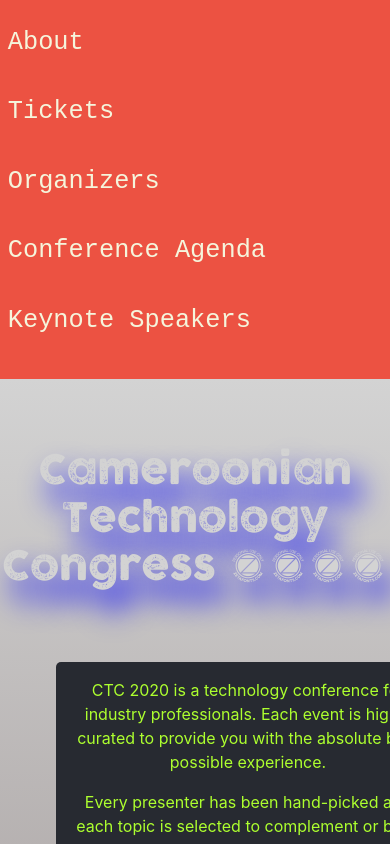
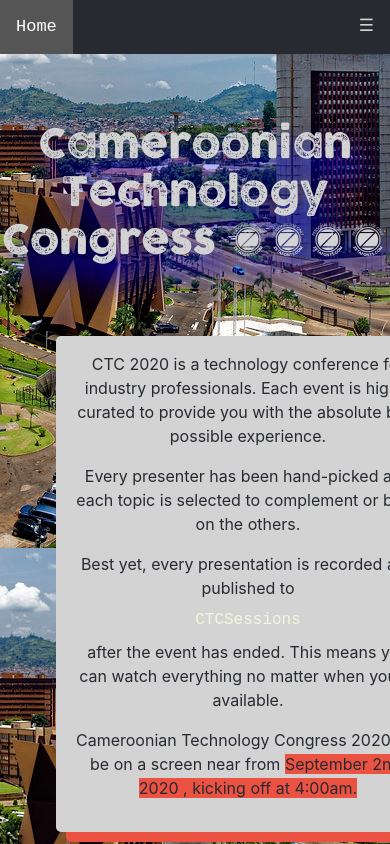
Before and after one commit to t-yanick/html-css-capstone, a plain HTML site: page pages/about.html in a window 390 px wide. Shown: the top 844 px of the page. Drawn offline with nearby package versions, Linux system fonts and the light colour scheme; files whose address does not match are found by name; a web font is replaced by a local one.

Commit message:
changed colors in the tickets and about pages to project required colors

```diff
--- a/pages/about.html
+++ b/pages/about.html
@@ -10,8 +10,7 @@
     <link href="//db.onlinewebfonts.com/c/d14035f6b1afeabafbee4abb2ebf0fc6?family=COCOGOOSE" rel="stylesheet"
         type="text/css" />
     <link href="https://fonts.googleapis.com/css2?family=Lato:ital,wght@1,300&display=swap" rel="stylesheet">
-    <script src="jquery-3.4.0.min.js"></script>
-    <script src="scripts/navbar.js"></script>
+    <link rel="stylesheet" href="https://cdnjs.cloudflare.com/ajax/libs/font-awesome/4.7.0/css/font-awesome.min.css">
     <title>Document</title>
 </head>
 
@@ -19,36 +18,16 @@
 
     <header>
         <nav>
-            <ul>
-                <button>🞬</button>
-                <li>
-                    <img class="logo" src="../images/logo.png" alt="logo">
-                </li>
-                <li class="link-animation">
-                    <!-- link one -->
-                    <a href="#about"> About </a>
-                </li>
-                <li>
-                    <!-- link two -->
-                    <a href="tickets.html"> Tickets </a>
-                </li>
-                <li>
-                    <!-- link three -->
-                    <a href="./pages/"> Organizers</a>
-                </li>
-                <li>
-                    <!-- link four -->
-                    <a href="./pages/"> Conference Agenda </a>
-                </li>
-                <li>
-                    <!-- link four -->
-                    <a href="./pages/"> Keynote Speakers </a>
-                </li>
-                <li>
-                    <!-- link four -->
-                    <a href="./pages/"> Partners </a>
-                </li>
-            </ul>
+            <div class="topnav" id="myTopnav">
+                <a href="#index.html" class="active">Home</a>
+                <a href="#about">About</a>
+                <a href="tickets.html">Tickets</a>
+                <a href="#partners">Partners</a>
+                <a href="#partners">Keynote Speakers</a>
+                <a href="#conference-agenda">Conference Agenda</a>
+                <a href="#contact">Contact</a>
+                <a href="javascript:void(0);" class="icon" onclick="myFunction()">&#9776;</a>
+            </div>
         </nav>
     </header>
 
@@ -64,11 +43,13 @@
                 </p>
                 <p>Every presenter has been hand-picked and each topic is selected to complement or build on the
                     others.</p>
-                <p>Best yet, every presentation is recorded and published to <a href="#">CTCSessions</a> after the event
+                <p>Best yet, every presentation is recorded and published to <span class="text-bg"><a
+                            href="#">CTCSessions</a> </span> after the event
                     has ended.
                     This means you can watch everything no matter when you're available.</p>
-                <p>Cameroonian Technology Congress 2020 will be on a screen near from September 2nd, 2020 , kicking off
-                    at 4:00am.</p>
+                <p>Cameroonian Technology Congress 2020 will be on a screen near from <span class="text-bg">September
+                        2nd, 2020 , kicking off
+                        at 4:00am.</span></p>
             </div>
 
             <div>
@@ -122,24 +103,16 @@
             </div>
         </div>
     </footer>
-
+    <script>
+        function myFunction() {
+            var x = document.getElementById("myTopnav");
+            if (x.className === "topnav") {
+                x.className += " responsive";
+            } else {
+                x.className = "topnav";
+            }
+        }
+    </script>
 </body>
 
-<!-- <script src="jquery-3.4.0.min.js"></script>
-<script type="text/javascript">
-    $(document).ready(function () {
-
-        $("button").click(function () {
-
-            if ($("button").text() == "☰") {
-                $("button").text("🞬");
-            } else {
-                $("button").text("☰");
-            }
-
-            $("li").toggle("slow");
-        });
-    });
-</script> -->
-
 </html>
--- a/styles/about.css
+++ b/styles/about.css
@@ -12,6 +12,12 @@ body{
     width: 100%;
   }
 
+  :root {
+    --first-color: #272A31;
+    --second-color: #EC5242;
+    --third-color: #D3D3D3;
+}
+
 li{
     list-style-type: none;
     margin: 2vw 0;
@@ -22,7 +28,6 @@ li{
     text-decoration: none;
     color: beige;
     font-family: monospace;
-  margin-top: 1rem;
     padding: 2vw;
   }
 
@@ -37,53 +42,45 @@ li{
 
 /*----------Navbar-----------*/
 
-  nav{
-    width: 100vw;
-    /* background-color: #ec5242; */
-    background-color:  #272a31;
-    height: 11.3vh;
-    /* position: fixed; */
-    /* z-index: 99; */
+
+.topnav {
+    background-color: var(--first-color);
+    overflow: hidden;
   }
 
-  ul{
+  .topnav a {
+    float: left;
     display: block;
-    margin: 0;
-    padding: 0;
-
-    display: flex;
+    color: var(--third-color);
+    text-align: center;
+    padding: 14px 16px;
+    text-decoration: none;
+    font-size: 17px;
   }
 
-   .logo {
+  .active {
+    background-color: var(--second-color);
+    color: var(--third-color);
 
-    width: 10vw;
-    height: 11.4vh;
-    position: relative;
-    margin-left: 0;
-    margin-top: -27px;
   }
 
-
-  ul button{
+  .topnav .icon {
     display: none;
   }
 
-  a:hover{
-    background: radial-gradient(#ec5242,#f1958b ) ;
-    color: black;
+  .topnav a:hover{
+    background-color: #555;
+    color: white;
+  }
 
-  }
+ /*---------end of navbar--------*/
 
   /*----------MAIN SECTION-----------*/
 
 
   .main-section-container {
-    /* background-image: url("./images/bg-img.jpg"); */
-      /* background: linear-gradient(#d3d3d3, #d5d5d5); */
       height: 100%;
       margin-top: -33px;
-      /* background: radial-gradient(#ec5242,#f1958b ) ; */
-      background: linear-gradient(#d3d3d3,#8f8483 ) ;
       position: relative;
       padding-top: -4rem;
   }
@@ -95,41 +92,37 @@ li{
   }
 
   .main-text {
-      /* justify-content: center;
-      align-items: center; */
       align-content: center;
       padding-top: 8vh;
-      /* padding-left: 30vw; */
       font-size: x-large;
       margin-bottom: 2rem;
       margin-top: 2rem;
-      /* text-shadow: 0 0 3px #FF0000, 0 0 5px #0000FF; */
       color: #d3d3d3;
-      /* text-shadow: 2px 2px 4px #000000; */
       animation: mymove 2s infinite;
-      /* font-family: 'Franklin Gothic Medium', 'Arial Narrow', Arial, sans-serif; */
       font-family: my-cocofont;
   }
   @keyframes mymove {
     50% {text-shadow: 10px 20px 30px blue;}
   }
 
-  /* @keyframes mymove {
-    50% {text-shadow: 0 0 3px #FF0000, 0 0 5px #0000FF;}
-  } */
-
-
 .about-text {
-    width: 50%;
+    width: 60%;
     height: 40%;
-    /* background-color: #d3d3d3; */
-    background-color: #272a31;
-    margin-left: 20rem;
+    background-color: var(--third-color);
+    margin-left: auto;
+    margin-right: auto;
     margin-top: 4rem;
+    margin-bottom: 2rem;
     text-align: center;
-    color: greenyellow;
+    color: var(--first-color);
     border-radius: 5px;
     padding: 1rem;
+    box-shadow: 10px 10px var(--second-color);
+}
+
+.about-text p .text-bg {
+    background-color: var(--second-color);
+    cursor: pointer;
 }
 
 
@@ -155,23 +148,22 @@ li{
     padding: 0.5rem 0;
     margin-bottom: 1rem;
     display: inline-block;
-/* padding: 15px 25px; */
 font-size: 24px;
 cursor: pointer;
 text-align: center;
 text-decoration: none;
 outline: none;
 color: white;
-background-color: CORAL;
+background-color: var(--second-color);
 border: none;
 border-radius: 15px;
-box-shadow: 0 10px #999;
+box-shadow: 0 10px var(--first-color);
 }
 
 .subscribe-btn:hover {background-color: coral}
 .subscribe-btn:active {
-background-color: coral;
-box-shadow: 0 5px #666;
+background-color: var(--second-color);
+box-shadow: 0 5px var(--first-color);
 transform: translateY(4px);
 }
 
@@ -181,7 +173,7 @@ transform: translateY(4px);
 }
 
 .twitter-follow span {
-    color: #ec5242;
+    color: var(--second-color);
     text-decoration: underline;
     cursor: pointer;
 }
@@ -198,18 +190,19 @@ transform: translateY(4px);
 }
 
 .past-congress-text h3 {
-    color: #ec5242;
+    color: var(--second-color);
     font-weight: 900;
 }
 
 .past-congress-text p {
-    color: #272a31;
+    color: var(--first-color);
     font-weight: 500;
     text-align: center;
 }
 
 .buea-2014 {
     background-image: url(../images/buea-2014.jpg);
+    background-image: url(../images/buea-2014.jpg), linear-gradient(black, gray);
     background-repeat: no-repeat;
     background-size: cover;
     width: 25rem;
@@ -231,7 +224,7 @@ transform: translateY(4px);
 
 .buea-2014 h1 {
     margin-top: 7rem;
-    color: red;
+    color: var(--second-color);
 }
 
 .buea-2014 h1:hover {
@@ -240,7 +233,7 @@ transform: translateY(4px);
 }
 
 .buea-2014 h3 {
-    color: red;
+    color: var(--second-color);
 }
 
 .buea-2014 h3:hover {
@@ -250,7 +243,7 @@ transform: translateY(4px);
 
 .douala-2017 h1 {
     margin-top: 7rem;
-    color: red;
+    color: var(--second-color);
 }
 
 .douala-2017 h1:hover {
@@ -258,7 +251,7 @@ transform: translateY(4px);
     color:rgb(7, 241, 7);
 }
 .douala-2017 h3 {
-    color: red;
+    color: var(--second-color);
 }
 
 .douala-2017 h3:hover {
@@ -271,37 +264,11 @@ transform: translateY(4px);
       margin-top: 2rem;
   }
 
-
-
-
-
-  .partners-container{
-      height: 20rem;
-      width: 100%;
-      background-color: #272a31;
-  }
-
-  .partners-title {
-      color: #ec5242;
-      text-align: center;
-      margin-top: 1rem;
-      padding-top: 1rem;
-  }
-
-.partner-logo {
-    width: 120px;
-    height: 100px;
-    justify-content: space-evenly;
-    width: 70%;
-    margin-left: 7rem;
-    margin-top: 2rem;
-}
-
   .footer-container {
       height: 12rem;
       width: 100%;
       height: 100%;
-      background-color: #d3d3d3;
+      background-color: var(--third-color);
       text-align: center;
       padding-top: 2rem;
   }
@@ -320,10 +287,40 @@ transform: translateY(4px);
 }
 /*----------MEDIA QUERIES-----------*/
 
+@media screen and (max-width: 767px) {
+    .topnav a:not(:first-child), .dropdown .dropbtn {
+      display: none;
+    }
+    .topnav a.icon {
+      float: right;
+      display: block;
+    }
+  }
+
+@media screen and (max-width: 767px) {
+    .topnav.responsive {position: relative;}
+    .topnav.responsive a.icon {
+      position: absolute;
+      right: 0;
+      top: 0;
+    }
+    .topnav.responsive a {
+      float: none;
+      display: block;
+      text-align: left;
+    }
+    .topnav.responsive .dropdown {float: none;}
+    .topnav.responsive .dropdown-content {position: relative;}
+    .topnav.responsive .dropdown .dropbtn {
+      display: block;
+      width: 100%;
+      text-align: left;
+    }
+  }
+
   @media only screen and (max-width: 767px) {
 body {
     overflow-x: hidden;
-    /* width: 100%; */
 }
 
     ul{
@@ -332,8 +329,7 @@ body {
 
     nav{
         width: 100vw;
-        background-color: #ec5242;
-        height: 45vh;
+        background-color: var(--second-color)
       }
 
       main {
@@ -342,10 +338,6 @@ body {
 
     a{
       display: block;
-    }
-
-    .logo {
-        display: none;
     }
 
     li{
--- a/styles/styles.css
+++ b/styles/styles.css
@@ -1,16 +1,20 @@
 
 /*----------general styles-----------*/
 html {
-
     overflow-x: hidden;
 }
 
 body{
     margin: auto;
     box-sizing: border-box;
-    background-image: url("./images/bg-img.jpg");
     width: 100%;
   }
+
+  :root {
+    --first-color: #272A31;
+    --second-color: #EC5242;
+    --third-color: #D3D3D3;
+}
 
 li{
     list-style-type: none;
@@ -22,8 +26,7 @@ li{
     text-decoration: none;
     color: beige;
     font-family: monospace;
-  /* margin-top: 1rem; */
-    padding: 2vw;
+    padding: 4vw;
   }
 
   .flex {
@@ -37,46 +40,39 @@ li{
 
 /*----------Navbar-----------*/
 
-  nav{
-    width: 100vw;
-    /* background-color: #ec5242; */
-    background-color:  #272a31;
-    height: 11.3vh;
-    /* position: fixed; */
-    /* z-index: 99; */
+
+ .topnav {
+    background-color: var(--first-color);
+    overflow: hidden;
   }
 
-  ul{
+  .topnav a {
+    float: left;
     display: block;
-    margin: 0;
-    padding: 0;
-
-    display: flex;
+    color: var(--third-color);
+    text-align: center;
+    padding: 14px 16px;
+    text-decoration: none;
+    font-size: 17px;
   }
 
-   .logo {
+  .active {
+    background-color: var(--second-color);
+    color: var(--third-color)
+  }
 
-    width: 10vw;
-    height: 11.4vh;
-    position: relative;
-    margin-left: 0;
-    margin-top: -27px;
+  .topnav .icon {
+    display: none;
+  }
+
+  .topnav a:hover{
+    background-color: #555;
+    color: white;
   }
 
 
-  ul button{
-    display: none;
-  }
 
-  a:hover{
-    background: radial-gradient(#ec5242,#f1958b ) ;
-    color: black;
-    /* height: 190vh; */
-  }
-
-  .link-animation {
-    /* border: 1px solid yellow; */
-  }
+ /*---------end of navbar--------*/
 
   /*----------MAIN SECTION-----------*/
 
@@ -120,10 +116,6 @@ li{
     50% {text-shadow: 10px 20px 30px blue;}
   }
 
-  /* @keyframes mymove {
-    50% {text-shadow: 0 0 3px #FF0000, 0 0 5px #0000FF;}
-  } */
-
   .conf-date{
       justify-content: space-around;
       margin-top: 2rem;
@@ -157,11 +149,9 @@ li{
       width: 50%;
       margin-left: 17rem;
       border-radius: 5px;
-      /* padding: 0.01px 0; */
       margin-top: 1rem;
       letter-spacing: 2px;
       word-spacing: 25px;
-
       color: aliceblue;
   }
 
@@ -235,7 +225,6 @@ height: 50px;
     color: antiquewhite;
     text-align: center;
     font-size: small;
-    /* line-height: 1; */
     margin: 0 2px;
 }
 
@@ -324,13 +313,46 @@ height: 50px;
 
 /*----------MEDIA QUERIES-----------*/
 
+
+@media screen and (max-width: 767px) {
+    .topnav a:not(:first-child), .dropdown .dropbtn {
+      display: none;
+    }
+    .topnav a.icon {
+      float: right;
+      display: block;
+    }
+  }
+
+/* The "responsive" class is added to the topnav with JavaScript when the user clicks on the icon. This class makes the topnav look good on small screens (display the links vertically instead of horizontally) */
+@media screen and (max-width: 767px) {
+    .topnav.responsive {position: relative;}
+    .topnav.responsive a.icon {
+      position: absolute;
+      right: 0;
+      top: 0;
+    }
+    .topnav.responsive a {
+      float: none;
+      display: block;
+      text-align: left;
+    }
+    .topnav.responsive .dropdown {float: none;}
+    .topnav.responsive .dropdown-content {position: relative;}
+    .topnav.responsive .dropdown .dropbtn {
+      display: block;
+      width: 100%;
+      text-align: left;
+    }
+  }
+
+
   @media only screen and (max-width: 767px) {
 body {
     overflow-x: hidden;
-    /* width: 100%; */
 }
 
-    ul{
+    /* ul{
       flex-direction: column;
     }
 
@@ -338,7 +360,7 @@ body {
         width: 100vw;
         background-color: #ec5242;
         height: 45vh;
-      }
+      } */
 
       main {
           width: 100%;
@@ -381,7 +403,6 @@ body {
     }
 
     .submission {
-        /* display: block; */
         margin-left: 0;
     }
 
--- a/styles/tickets.css
+++ b/styles/tickets.css
@@ -12,6 +12,12 @@ body{
     width: 100%;
   }
 
+  :root {
+    --first-color: #272A31;
+    --second-color: #EC5242;
+    --third-color: #D3D3D3;
+}
+
 li{
     list-style-type: none;
     margin: 2vw 0;
@@ -22,7 +28,6 @@ li{
     text-decoration: none;
     color: beige;
     font-family: monospace;
-  /* margin-top: 1rem; */
     padding: 2vw;
   }
 
@@ -37,93 +42,61 @@ li{
 
 /*----------Navbar-----------*/
 
-  nav{
-    width: 100vw;
-    /* background-color: #ec5242; */
-    background-color:  #272a31;
-    height: 11.3vh;
-    /* position: fixed; */
-    /* z-index: 99; */
+
+.topnav {
+    background-color: var(--first-color);
+    overflow: hidden;
   }
 
-  ul{
+  .topnav a {
+    float: left;
     display: block;
-    margin: 0;
-    padding: 0;
-
-    display: flex;
+    color: var(--third-color);
+    text-align: center;
+    padding: 14px 16px;
+    text-decoration: none;
+    font-size: 17px;
   }
 
-   .logo {
-
-    width: 10vw;
-    height: 11.4vh;
-    position: relative;
-    margin-left: 0;
-    margin-top: -27px;
+  .active {
+    background-color: var(--second-color);
+    color: var(--third-color)
   }
 
-
-  ul button{
+  .topnav .icon {
     display: none;
   }
 
-  a:hover{
-    background: radial-gradient(#ec5242,#f1958b ) ;
-    color: black;
-    /* height: 190vh; */
-  }
-
-  .link-animation {
-    /* border: 1px solid yellow; */
-  }
-
-  /*----------MAIN SECTION-----------*/
-
-  main {
-    /* background-image: url("./images/bg-img.jpg"); */
-  }
-
-  .main-section {
-    /* background-image: url("./images/bg-img.jpg"); */
-      /* background: linear-gradient(#d3d3d3, #d5d5d5); */
-      height: 100%;
-      margin-top: -33px;
-      background: radial-gradient(#ec5242,#f1958b ) ;
-      position: relative;
-      padding-top: -4rem;
+  .topnav a:hover{
+    background-color: #555;
+    color: white;
   }
 
 
 
+ /*---------end of navbar--------*/
+
+
+  /*----------MAIN SECTION-----------*/
+
   h1, h3, h5 {
     text-align: center;
-    color: #ec5242;
+    color: var(--second-color);
   }
 
   .main-text {
-      /* justify-content: center;
-      align-items: center; */
       align-content: center;
       padding-top: 8vh;
-      /* padding-left: 30vw; */
       font-size: x-large;
       margin-bottom: 2rem;
       margin-top: 2rem;
-      /* text-shadow: 0 0 3px #FF0000, 0 0 5px #0000FF; */
       color: #d3d3d3;
-      /* text-shadow: 2px 2px 4px #000000; */
       animation: mymove 2s infinite;
-      /* font-family: 'Franklin Gothic Medium', 'Arial Narrow', Arial, sans-serif; */
       font-family: my-cocofont;
   }
   @keyframes mymove {
     50% {text-shadow: 10px 20px 30px blue;}
   }
-
-  /* @keyframes mymove {
-    50% {text-shadow: 0 0 3px #FF0000, 0 0 5px #0000FF;}
-  } */
 
 div h3 {
     margin: 2rem 0;
@@ -132,7 +105,7 @@ div h3 {
 .step-1 {
     width: 40%;
     justify-content: center;
-    border: 2px solid gray;
+    border: 2px solid var(--third-color);
     margin-bottom: 2rem;
     margin-left: auto;
     margin-right: auto;
@@ -145,9 +118,8 @@ div h3 {
 }
 
 .step-1 span {
-    color: #f1958b;
+    color: var(--second-color);
 }
-
 
 table {
 border-collapse: collapse;
@@ -155,21 +127,21 @@ div h3 {
 margin-right: auto;
 padding-bottom: 2rem;
 outline-style: dotted;
-    /* outline-offset: 0.5rem; */
-    outline-color: chocolate;
+outline-color: var(--second-color);
 }
+
 td, th {
-    border: 1px solid black;
+    border: 1px solid var(--first-color);
     padding: 10px;
     text-align: center;
 }
 
 th {
-    background-color: #d3d3d3;
+    background-color: var(--third-color);
 }
 
 .lunch-section {
-    background-color: rgb(245, 240, 240);
+    background-color: rgba(252, 249, 249, 0.973);
     padding-top: 1rem;
     margin-top: 1rem;
 }
@@ -180,7 +152,7 @@ th {
 
 .menu-table {
     outline-style: solid;
-    outline-color: #272a31;
+    outline-color: var(--first-color);
 
 }
 
@@ -199,32 +171,9 @@ th {
     text-align: center;
     margin-top: 2rem;
     padding: 0.5rem 0;
-    background-color: #ec5242;
+    background-color: var(--second-color);
     border-radius: 2rem;
     justify-content: center;
-}
-
-
-  .partners-container{
-      height: 20rem;
-      width: 100%;
-      background-color: #272a31;
-  }
-
-  .partners-title {
-      color: #ec5242;
-      text-align: center;
-      margin-top: 1rem;
-      padding-top: 1rem;
-  }
-
-.partner-logo {
-    width: 120px;
-    height: 100px;
-    justify-content: space-evenly;
-    width: 70%;
-    margin-left: 7rem;
-    margin-top: 2rem;
 }
 
   .footer-container {
@@ -246,24 +195,48 @@ th {
 }
 
 .footer-container ul li a{
-  color: black !important;
+  color: var(--first-color) !important;
 }
 /*----------MEDIA QUERIES-----------*/
+
+@media screen and (max-width: 767px) {
+    .topnav a:not(:first-child), .dropdown .dropbtn {
+      display: none;
+    }
+    .topnav a.icon {
+      float: right;
+      display: block;
+    }
+  }
+
+@media screen and (max-width: 767px) {
+    .topnav.responsive {position: relative;}
+    .topnav.responsive a.icon {
+      position: absolute;
+      right: 0;
+      top: 0;
+    }
+    .topnav.responsive a {
+      float: none;
+      display: block;
+      text-align: left;
+    }
+    .topnav.responsive .dropdown {float: none;}
+    .topnav.responsive .dropdown-content {position: relative;}
+    .topnav.responsive .dropdown .dropbtn {
+      display: block;
+      width: 100%;
+      text-align: left;
+    }
+  }
 
   @media only screen and (max-width: 767px) {
 body {
     overflow-x: hidden;
-    /* width: 100%; */
 }
 
     ul{
       flex-direction: column;
-    }
-
-    nav{
-        width: 100vw;
-        background-color: #ec5242;
-        height: 45vh;
     }
 
       main {
@@ -294,15 +267,4 @@ body {
      display: flex;
      flex-direction: column;
  }
-
-
-
-      .partner-logo{
-        flex-direction: row;
-        margin-left: 6rem;
-        width: 40px;
-        height: 40px;
-        margin-top: 0.5rem;
-        justify-content: center;
   }
-  }
```
Also changed, not shown: index.html (+21 -50 lines), pages/tickets.html (+23 -51 lines). Lines whose indentation alone changed are shown as unchanged.
